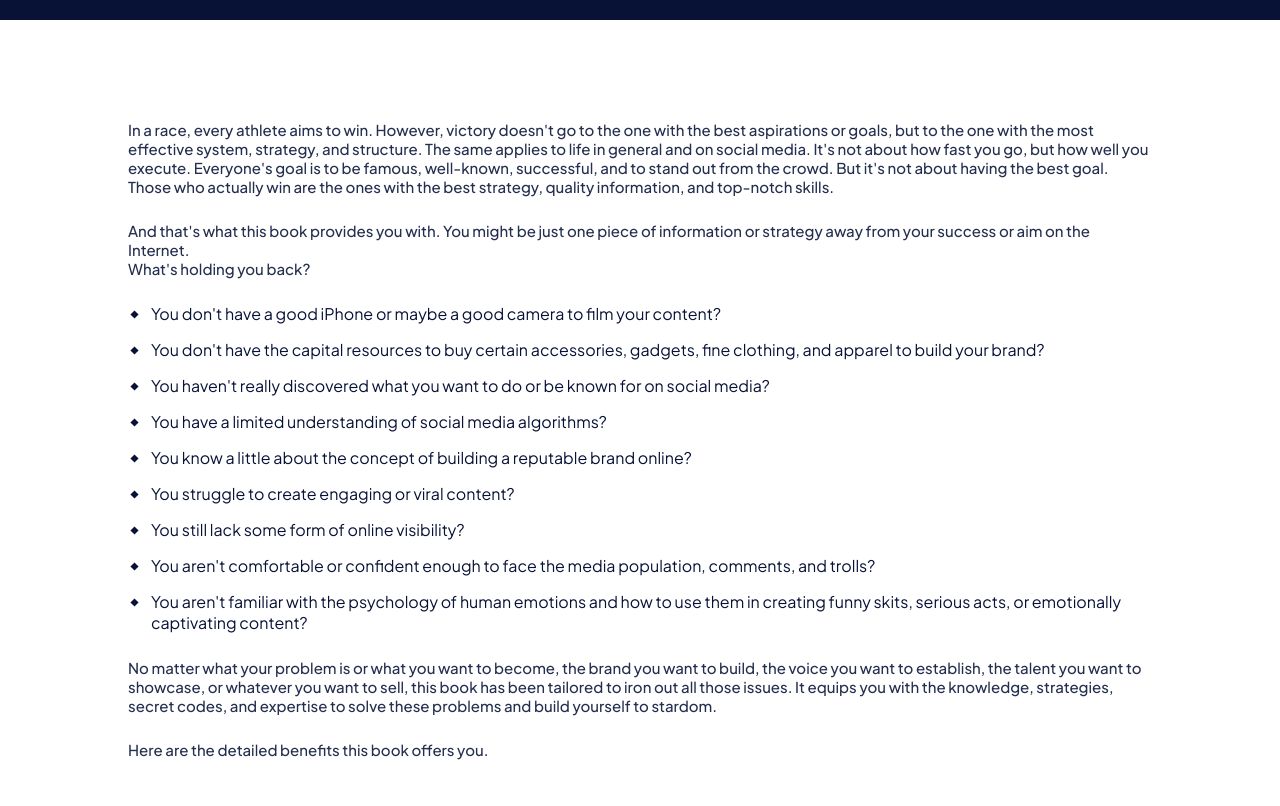
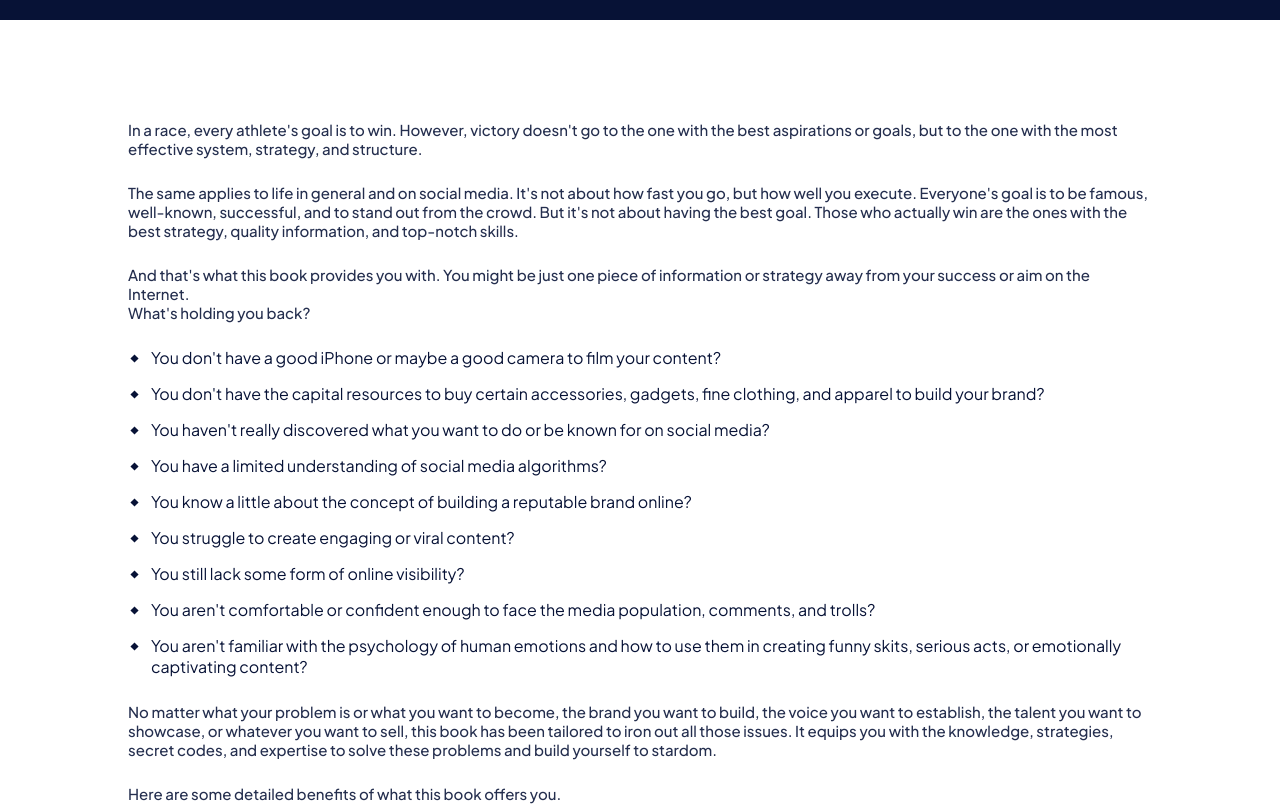
Before and after one commit to ugonna-onyejekwe/greene, a React (Vite) app: page / in a window 1280 px wide. Shown: the part 780-1586 px from the top of the page. Built offline with nearby package versions, Linux system fonts and the light colour scheme.

Commit message:
edited into section and about book content

```diff
--- a/src/components/about-book/index.jsx
+++ b/src/components/about-book/index.jsx
@@ -14,7 +14,7 @@ export const About_book_section = () => {
       <section className="about_book" id="about-book">
         <div className="container">
           <div className="book_content_section">
-            <h2>book content </h2>
+            <h2>few book chapters to look forward to</h2>
 
             <div className={"main_wrapper"}>
               <div className={showMoreContent ? "wrapper active " : "wrapper"}>
--- a/src/components/about-book/style.scss
+++ b/src/components/about-book/style.scss
@@ -95,6 +95,12 @@
           }
         }
       }
+
+      @media (max-width: 500px) {
+        h2 {
+          font-size: 17px;
+        }
+      }
     }
 
     .book_benefit_section {
@@ -168,6 +174,12 @@
           cursor: pointer;
         }
       }
+
+      @media (max-width: 500px) {
+        h2 {
+          font-size: 17px;
+        }
+      }
     }
 
     @media (max-width: 1024px) {
--- a/src/components/data.jsx
+++ b/src/components/data.jsx
@@ -51,6 +51,8 @@ export const bookBenefits = [
 
   "Learn to select the most effective platforms where your target audience is most active and build a strong following.",
 
+  "Learn how to use what you have to get what you want.",
+
   "Learn the essential elements of good content creation to produce attention-grabbing videos.",
 
   "Understand different human emotions and how to use them to create impactful content that resonates with the audience.",
--- a/src/components/intro-section/index.jsx
+++ b/src/components/intro-section/index.jsx
@@ -7,14 +7,19 @@ export const Intro_section = () => {
     <section className="intro_section">
       <div className="container">
         <p>
-          In a race, every athlete aims to win. However, victory doesn't go to
-          the one with the best aspirations or goals, but to the one with the
-          most effective system, strategy, and structure. The same applies to
-          life in general and on social media. It's not about how fast you go,
-          but how well you execute. Everyone's goal is to be famous, well-known,
-          successful, and to stand out from the crowd. But it's not about having
-          the best goal. Those who actually win are the ones with the best
-          strategy, quality information, and top-notch skills.
+          In a race, every athlete's goal is to win. However, victory doesn't go
+          to the one with the best aspirations or goals, but to the one with the
+          most effective system, strategy, and structure.
+        </p>
+
+        <p>
+          {" "}
+          The same applies to life in general and on social media. It's not
+          about how fast you go, but how well you execute. Everyone's goal is to
+          be famous, well-known, successful, and to stand out from the crowd.
+          But it's not about having the best goal. Those who actually win are
+          the ones with the best strategy, quality information, and top-notch
+          skills.
         </p>
 
         <p>
@@ -100,7 +105,7 @@ export const Intro_section = () => {
           problems and build yourself to stardom.
         </p>
 
-        <p>Here are the detailed benefits this book offers you.</p>
+        <p>Here are some detailed benefits of what this book offers you.</p>
       </div>
     </section>
   );
--- a/src/components/intro-section/style.scss
+++ b/src/components/intro-section/style.scss
@@ -5,8 +5,8 @@
     padding: 100px 0;
 
     p {
-      &:first-child {
-        padding-bottom: 25px;
+      &:nth-child(2) {
+        padding: 25px 0;
       }
       &:last-child {
         padding-top: 25px;
```
